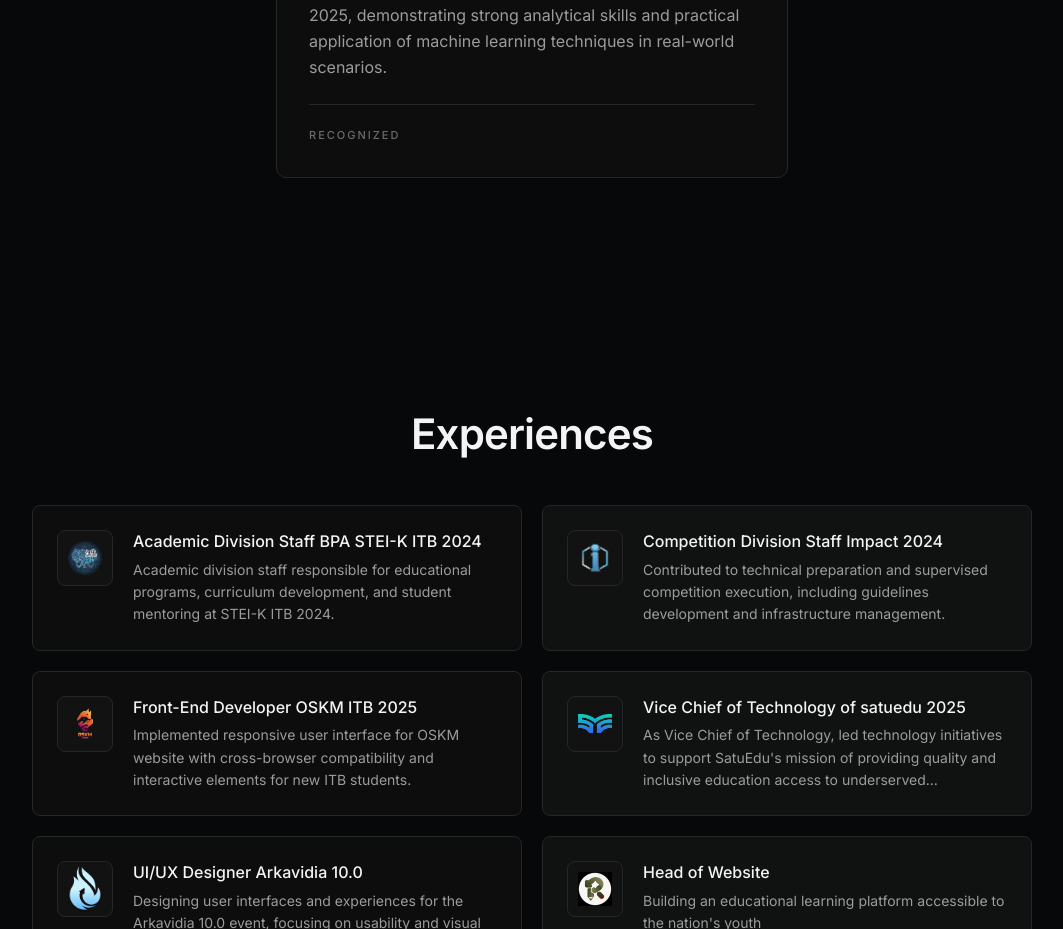
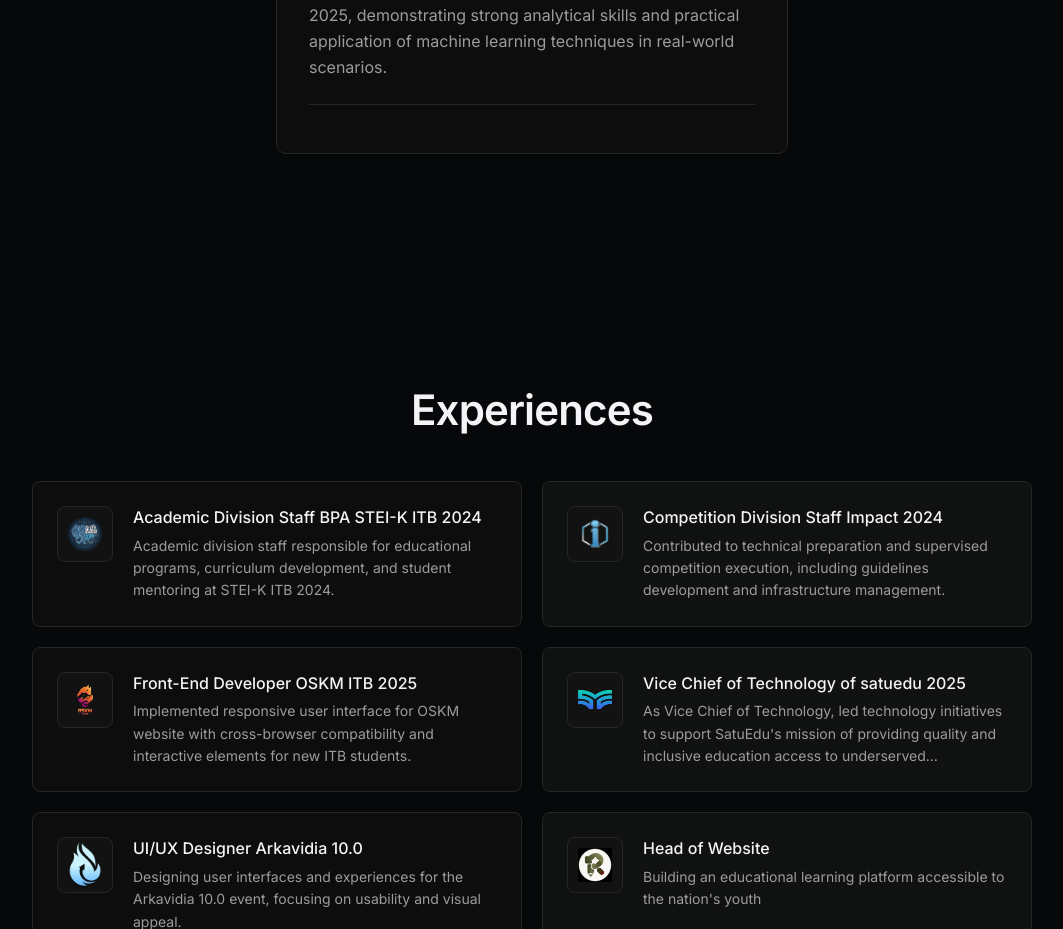
Before and after one commit to Kurt-Mikhael/porto-kurt, a Next.js app: page / in a window 1280 px wide. Shown: the part 2880-3809 px from the top of the page, without its empty margins (108-1171 px from the left). Built offline with nearby package versions, Linux system fonts and the light colour scheme.

Commit message:
Formatting: Experience text format

```diff
--- a/src/app/components/achievement-card.tsx
+++ b/src/app/components/achievement-card.tsx
@@ -86,9 +86,6 @@
 
         {/* Bottom rule */}
         <div className="mt-2 pt-4 border-t border-[#242728] group-hover:border-[rgba(255,255,255,0.08)] transition-colors duration-[350ms]">
-          <span className="text-[11px] uppercase tracking-[2px] font-medium text-[#6a6b6c] group-hover:text-[#9c9c9d] transition-colors duration-[350ms]">
-            Recognized
-          </span>
         </div>
       </div>
     </div>
```
